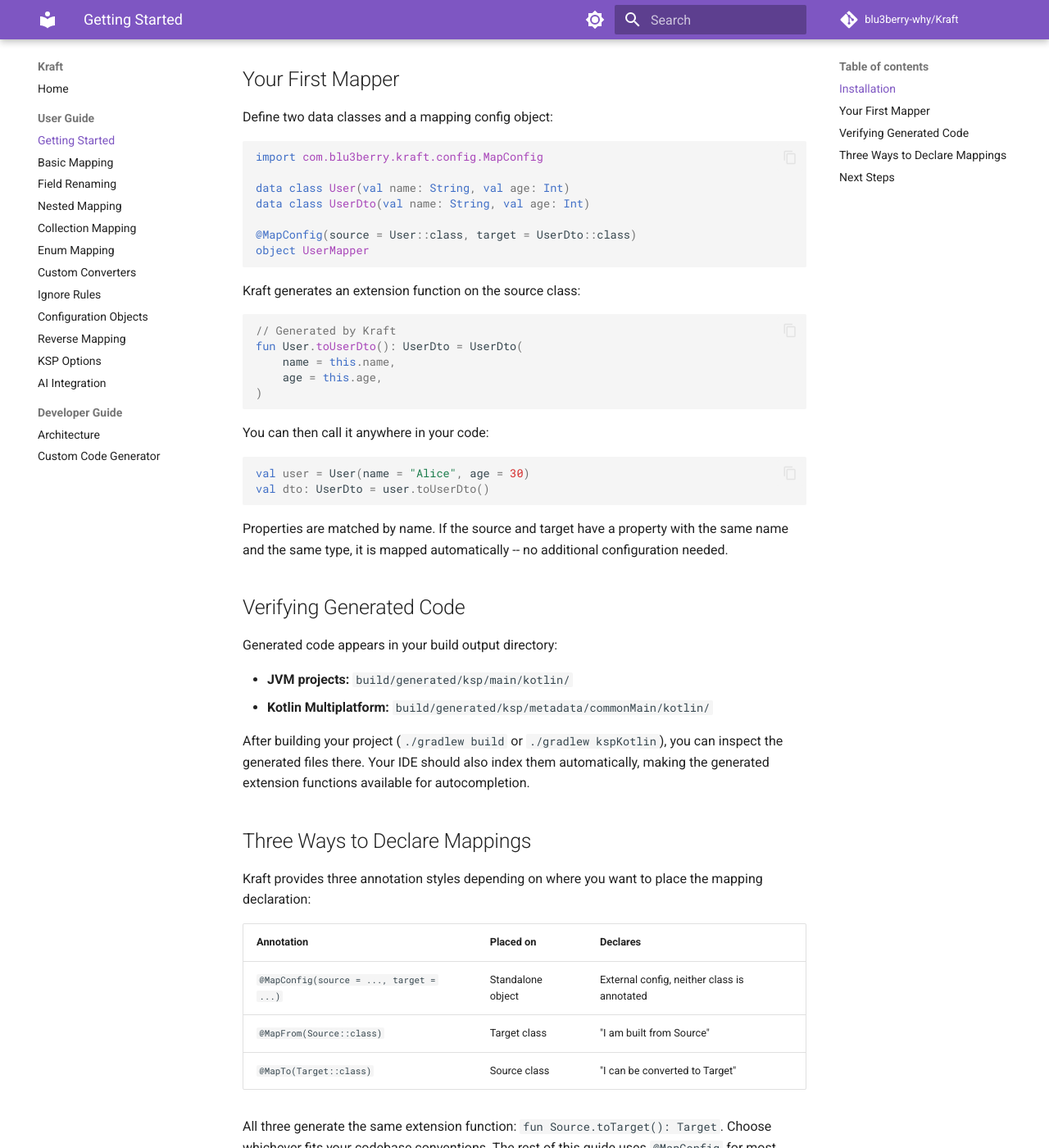
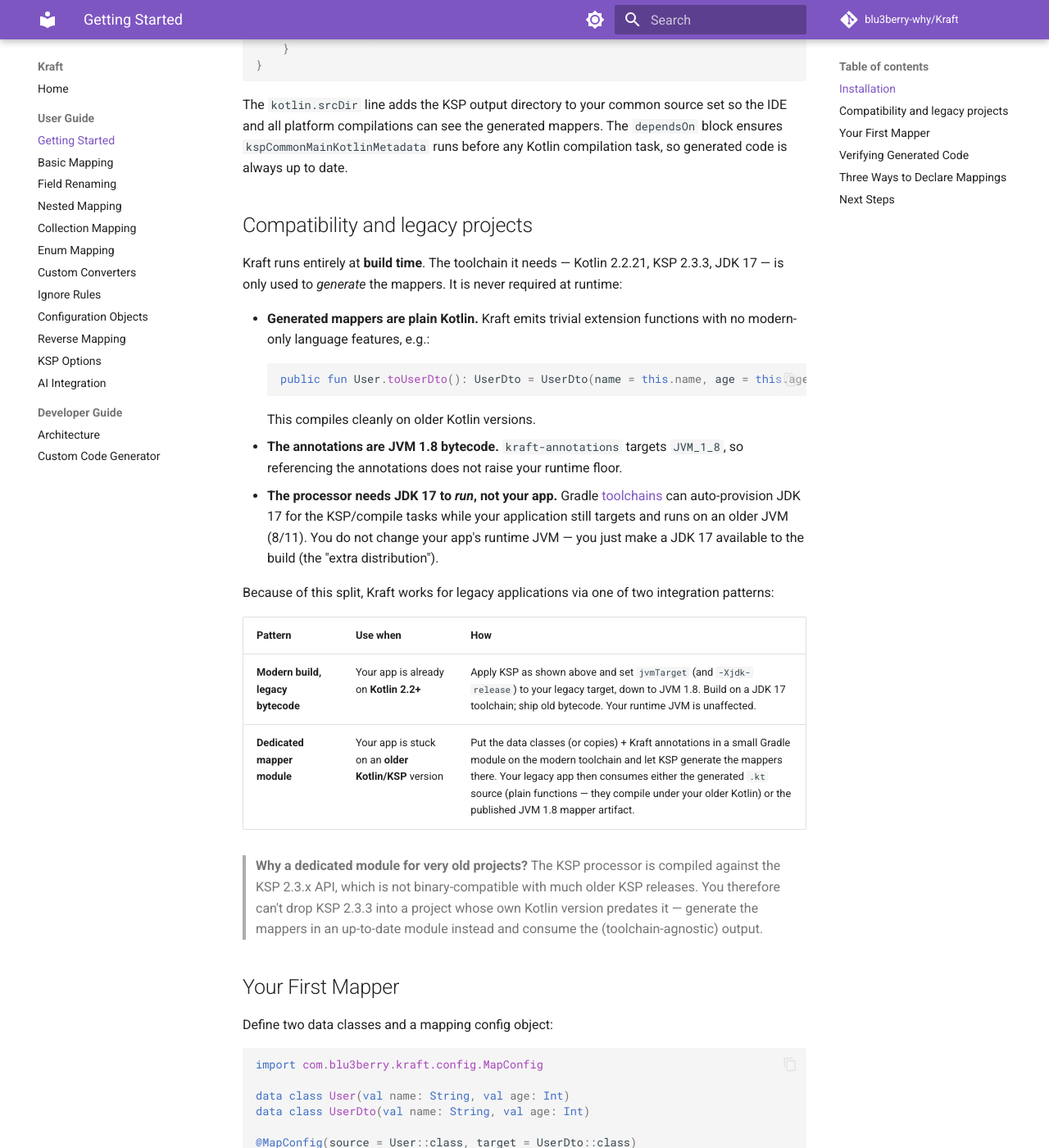
Before and after one commit to blu3berry-why/Kraft, an MkDocs documentation site: the page built from docs/user-guide/getting-started.md, in a window 1280 px wide and 1400 px high, scrolled down 1158 px. Shown: the whole window at 82% size. Built offline with MkDocs 1.6.1 and Material for MkDocs 9.7.7, drawn with Linux system fonts in a browser that asks for light colours; comment, search, counter and statistics services are not loaded; some of the changed text lies outside the part shown.

Commit message:
docs: correct toolchain versions and document legacy-project support
Requirements said "Kotlin 2.0+", but the build targets Kotlin 2.2.21 /
KSP 2.3.3 with a JDK 17 toolchain and no 2.0 language-level override.
Correct the version floor across README and getting-started, and add a
"Compatibility and legacy projects" section explaining the build-time/
runtime split: generated mappers are plain Kotlin, annotations target
JVM 1.8, so older-runtime apps are supported via a modern build toolchain
or a dedicated mapper module.

Also surface Maven Central availability (com.blu3berry.kraft) with a
version badge and mavenCentral() setup in the install snippets.

Co-Authored-By: Claude Opus 4.8 <noreply@anthropic.com>

````diff
--- a/docs/user-guide/getting-started.md
+++ b/docs/user-guide/getting-started.md
@@ -4,11 +4,15 @@ Kraft is a Kotlin Symbol Processing (KSP) plugin that generates type-safe mappin
 
 ## Installation
 
-Kraft requires Kotlin 2.0+ and KSP. Add the following to your `build.gradle.kts`:
+Kraft is built and tested with **Kotlin 2.2.21** and **KSP 2.3.3**, and the processor runs on a **JDK 17** build toolchain (Kotlin 2.2+ recommended — see [Compatibility and legacy projects](#compatibility-and-legacy-projects) below). It is published to **Maven Central** under the `com.blu3berry.kraft` group, so make sure `mavenCentral()` is in your `repositories { }` block. Add the following to your `build.gradle.kts` (replace `<version>` with the [latest release](https://central.sonatype.com/namespace/com.blu3berry.kraft)):
 
 ```kotlin
 plugins {
     id("com.google.devtools.ksp") version "<ksp-version>"
+}
+
+repositories {
+    mavenCentral()
 }
 
 dependencies {
@@ -46,6 +50,27 @@ tasks.withType<org.jetbrains.kotlin.gradle.tasks.KotlinCompile>().all {
 ```
 
 The `kotlin.srcDir` line adds the KSP output directory to your common source set so the IDE and all platform compilations can see the generated mappers. The `dependsOn` block ensures `kspCommonMainKotlinMetadata` runs before any Kotlin compilation task, so generated code is always up to date.
+
+## Compatibility and legacy projects
+
+Kraft runs entirely at **build time**. The toolchain it needs — Kotlin 2.2.21, KSP 2.3.3, JDK 17 — is only used to *generate* the mappers. It is never required at runtime:
+
+- **Generated mappers are plain Kotlin.** Kraft emits trivial extension functions with no modern-only language features, e.g.:
+  ```kotlin
+  public fun User.toUserDto(): UserDto = UserDto(name = this.name, age = this.age)
+  ```
+  This compiles cleanly on older Kotlin versions.
+- **The annotations are JVM 1.8 bytecode.** `kraft-annotations` targets `JVM_1_8`, so referencing the annotations does not raise your runtime floor.
+- **The processor needs JDK 17 to *run*, not your app.** Gradle [toolchains](https://docs.gradle.org/current/userguide/toolchains.html) can auto-provision JDK 17 for the KSP/compile tasks while your application still targets and runs on an older JVM (8/11). You do not change your app's runtime JVM — you just make a JDK 17 available to the build (the "extra distribution").
+
+Because of this split, Kraft works for legacy applications via one of two integration patterns:
+
+| Pattern | Use when | How |
+|---|---|---|
+| **Modern build, legacy bytecode** | Your app is already on **Kotlin 2.2+** | Apply KSP as shown above and set `jvmTarget` (and `-Xjdk-release`) to your legacy target, down to JVM 1.8. Build on a JDK 17 toolchain; ship old bytecode. Your runtime JVM is unaffected. |
+| **Dedicated mapper module** | Your app is stuck on an **older Kotlin/KSP** version | Put the data classes (or copies) + Kraft annotations in a small Gradle module on the modern toolchain and let KSP generate the mappers there. Your legacy app then consumes either the generated `.kt` source (plain functions — they compile under your older Kotlin) or the published JVM 1.8 mapper artifact. |
+
+> **Why a dedicated module for very old projects?** The KSP processor is compiled against the KSP 2.3.x API, which is not binary-compatible with much older KSP releases. You therefore can't drop KSP 2.3.3 into a project whose own Kotlin version predates it — generate the mappers in an up-to-date module instead and consume the (toolchain-agnostic) output.
 
 ## Your First Mapper
 
````
Also changed, not shown: README.md (+8 -3 lines), docs/index.md (+6 -0 lines).
